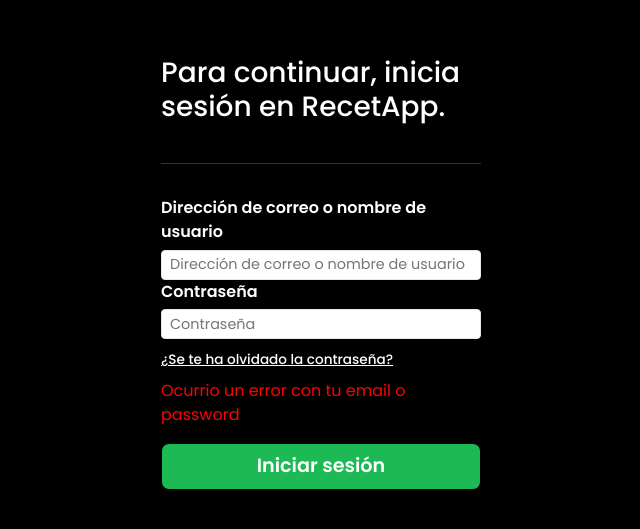
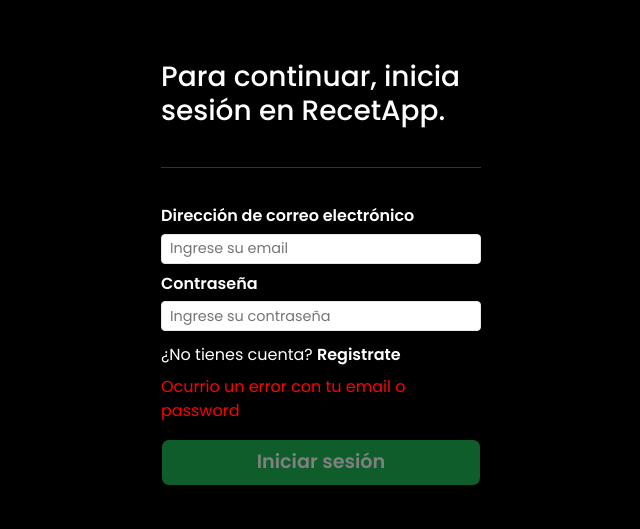
Before and after one commit to federico-interlandi/recetApp, an Angular app: page /auth in a window 1280 px wide. Shown: the part 119-648 px from the top of the page, without its empty margins (319-959 px from the left). Built offline with nearby package versions, Linux system fonts and the light colour scheme.

Commit message:
auth form finished

```diff
--- a/src/app/modules/auth/auth.module.ts
+++ b/src/app/modules/auth/auth.module.ts
@@ -3,6 +3,7 @@
 
 import { AuthPageComponent } from './pages/auth-page/auth-page.component';
 import { AuthRoutingModule } from './auth-routing.module';
+import { ReactiveFormsModule } from '@angular/forms';
 
 
 @NgModule({
@@ -11,6 +12,7 @@
   ],
   imports: [
     CommonModule,
+    ReactiveFormsModule,
     AuthRoutingModule
   ]
 })
--- a/src/app/modules/auth/pages/auth-page/auth-page.component.css
+++ b/src/app/modules/auth/pages/auth-page/auth-page.component.css
@@ -87,6 +87,8 @@
   padding: .5rem 0;
 }
 
+
+
 .login-auth-page .login-auth-form .form-steps .link {
   color: var(--color-4);
   font-size: 85%;
--- a/src/app/modules/auth/pages/auth-page/auth-page.component.html
+++ b/src/app/modules/auth/pages/auth-page/auth-page.component.html
@@ -1,24 +1,29 @@
 <div class="login-auth-page">
   <div class="login-auth-wrapper">
-      <h3>Para continuar, inicia sesión en RecetApp.</h3>
+      <h3 *ngIf="formType === 'login'">Para continuar, inicia sesión en RecetApp.</h3>
+      <h3 *ngIf="formType === 'register'">Crear una cuenta en RecetApp.</h3>
       <div class="separator"></div>
-      <form class="login-auth-form">
-          <div class="form-group">
-              <label for="email">Dirección de correo o nombre de usuario</label>
-              <input formControlName="email" type="text" placeholder="Dirección de correo o nombre de usuario" class="form-input">
+        <form class="login-auth-form" [formGroup]="authForm" (ngSubmit)="onSubmit()">
+            <div class="form-group py-1" *ngFor="let field of formFields">
+                <label [for]="field.formControlName">{{field.label}}</label>
+                <input [formControlName]="field.formControlName" [type]="field.type" [placeholder]="field.placeholder" (input)="validateField(field.formControlName, true)" (blur)="validateField(field.formControlName, false)" class="form-input">
+                <div *ngIf="errorMessages[field.formControlName]" class="text-danger">
+                  {{ errorMessages[field.formControlName] }}
                 </div>
-          <div class="form-group">
-              <label for="password">Contraseña</label>
-              <input formControlName="password" type="password" placeholder="Contraseña" class="form-input">
             </div>
-          <div class="form-steps">
-              <a class="link" href="">¿Se te ha olvidado la contraseña?</a>
+            <div class="form-steps" *ngIf="formType === 'login'">
+              ¿No tienes cuenta? <span (click)="changeFormType('register')" (keypress)="{}" class="fw-bold cursor-pointer">Registrate</span>
+            </div>
+            <div class="form-steps" *ngIf="formType === 'register'">
+              ¿Ya tienes cuenta? <span (click)="changeFormType('login')" (keypress)="{}" class="fw-bold cursor-pointer">Inicia sesión</span>
             </div>
             <div class="error-form">
                 Ocurrio un error con tu email o password
             </div>
             <div class="form-action">
-              <button  class="login social-btn">Iniciar sesión</button>
+              <button type="submit" class="login social-btn"  [disabled]="authForm.invalid">
+                {{ formType === 'login' ? 'Iniciar sesión' : 'Crear cuenta' }}
+              </button>
             </div>
         </form>
   </div>
--- a/src/app/modules/auth/pages/auth-page/auth-page.component.ts
+++ b/src/app/modules/auth/pages/auth-page/auth-page.component.ts
@@ -1,10 +1,131 @@
-import { Component } from '@angular/core';
+import { Component, Input, OnInit } from '@angular/core';
+import { AbstractControl, FormBuilder, FormControl, FormGroup, ValidationErrors, ValidatorFn, Validators } from '@angular/forms';
+import { Router } from '@angular/router';
 
 @Component({
   selector: 'app-auth-page',
   templateUrl: './auth-page.component.html',
   styleUrl: './auth-page.component.css'
 })
-export class AuthPageComponent {
+export class AuthPageComponent implements OnInit {
+  @Input() formType: 'login' | 'register' = 'login';
+
+  formFields: Array<any> = [];
+  authForm: FormGroup = new FormGroup({});
+  errorMessages: { [key: string]: string } = {};
+
+  constructor(private fb: FormBuilder) { }
+
+  ngOnInit(): void {
+    this.initializeForm();
+    this.setFormFields();
+  }
+
+  initializeForm(): void {
+    this.authForm = this.fb.group({
+      email: ['', [Validators.required, Validators.email]],
+      password: ['', [Validators.required, Validators.minLength(6)]],
+      confirmPassword: ['']
+    },
+    {
+      validators: this.formType === 'register' ? PasswordMatchValidator('password', 'confirmPassword') : null
+    }
+    );
+
+    if (this.formType === 'register') {
+      this.authForm.get('confirmPassword')?.setValidators([Validators.required]);
+    }
+  }
+
+  setFormFields(): void {
+    this.formFields = [
+      {
+        label: 'Dirección de correo electrónico',
+        formControlName: 'email',
+        type: 'text',
+        placeholder: 'Ingrese su email',
+        validators: [Validators.required, Validators.email]
+      },
+      {
+        label: 'Contraseña',
+        formControlName: 'password',
+        type: 'password',
+        placeholder: 'Ingrese su contraseña',
+        validators: [Validators.required, Validators.minLength(6)]
+      }
+    ];
+
+    if (this.formType === 'register') {
+      this.formFields.push({
+        label: 'Repetir Contraseña',
+        formControlName: 'confirmPassword',
+        type: 'password',
+        placeholder: 'Repita su contraseña',
+        validators: [Validators.required, Validators.minLength(6)]
+      });
+    }
+  }
+
+  validateField(controlName: string, isInputEvent: boolean): void {
+    const control = this.authForm.get(controlName);
+    if (control) {
+      if (isInputEvent && this.errorMessages[controlName]) {
+        this.errorMessages[controlName] = this.getErrorMessage(controlName);
+      } else if (!isInputEvent) {
+        this.errorMessages[controlName] = this.getErrorMessage(controlName);
+      }
+    }
+  }
+
+  getErrorMessage(controlName: string): string {
+    const control = this.authForm.get(controlName);
+    if (control && control.errors) {
+      if (control.errors['required']) {
+        return 'Este campo es obligatorio.';
+      } else if (control.errors['email']) {
+        return 'Ingrese un correo electrónico válido.';
+      } else if (control.errors['minlength']) {
+        return `La contraseña debe tener al menos ${control.errors['minlength'].requiredLength} caracteres.`;
+      } else if (controlName === 'confirmPassword' && this.authForm.errors?.['mustMatch']) {
+        console.log('no coinciden')
+        return 'Las contraseñas no coinciden.';
+      }
+    }
+    return '';
+  }
+
+  onSubmit(): void {
+    if (this.authForm.valid) {
+      // Handle form submission
+    }
+  }
+
+  changeFormType(type: 'login' | 'register'): void {
+    this.formType = type;
+    this.initializeForm();
+    this.setFormFields();
+  }
+
+
 
 }
+
+export function PasswordMatchValidator(controlName: string, matchingControlName: string): ValidatorFn {
+  return (abstractControl: AbstractControl): ValidationErrors | null => {
+    const formGroup = abstractControl as FormGroup;
+    const control = formGroup.controls[controlName];
+    const matchingControl = formGroup.controls[matchingControlName];
+
+    if (matchingControl.errors && !matchingControl.errors['mustMatch']) {
+      return null;
+    }
+
+    if (control.value !== matchingControl.value) {
+      matchingControl.setErrors({ mustMatch: true });
+      return { mustMatch: true };
+    } else {
+      matchingControl.setErrors(null);
+      return null;
+    }
+  };
+}
```
Lines whose indentation alone changed are shown as unchanged.
